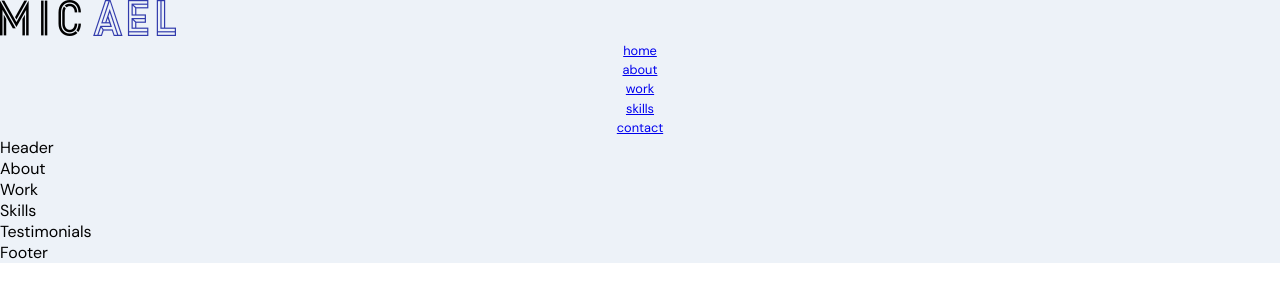
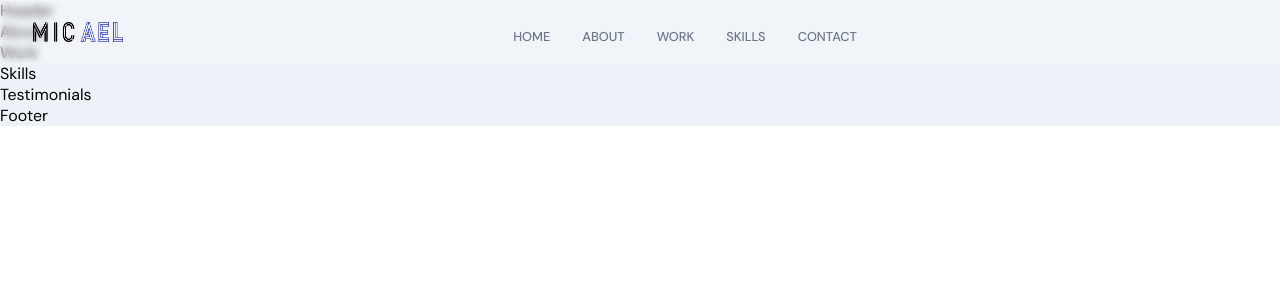
Before and after one commit to lvd1999/portfolio-website, a React (Create React App) app in the folder frontend_react/: page / in a window 1280 px wide. Shown: the top 302 px of the page. Built offline with nearby package versions, Linux system fonts and the light colour scheme.

Commit message:
navbar implementation and stylings

```diff
--- a/frontend_react/src/components/Navbar/Navbar.jsx
+++ b/frontend_react/src/components/Navbar/Navbar.jsx
@@ -1,9 +1,13 @@
-import React from 'react';
+import React, { useState } from 'react';
 
 import './Navbar.scss';
 import { images } from '../../constants';
+import { HiMenuAlt4, HiX } from 'react-icons/hi';
+import { motion } from 'framer-motion';
 
 const Navbar = () => {
+  const [toggle, setToggle] = useState(false);
+
   return (
     <nav className="app__navbar">
       <div className="app__navbar-logo">
@@ -17,6 +21,28 @@
           </li>
         ))}
       </ul>
+
+      <div className="app__navbar-menu">
+        <HiMenuAlt4 onClick={() => setToggle(true)} />
+
+        {toggle && (
+          <motion.div
+            whileInView={{ x: [300, 0] }}
+            transition={{ duration: 0.85, ease: 'easeOut' }}
+          >
+            <HiX onClick={() => setToggle(false)} />
+            <ul className="app__navbar-links">
+              {['home', 'about', 'work', 'skills', 'contact'].map((item) => (
+                <li key={item}>
+                  <a href={`#${item}`} onClick={() => setToggle(true)}>
+                    {item}
+                  </a>
+                </li>
+              ))}
+            </ul>
+          </motion.div>
+        )}
+      </div>
     </nav>
   );
 };
--- a/frontend_react/src/components/Navbar/Navbar.scss
+++ b/frontend_react/src/components/Navbar/Navbar.scss
@@ -0,0 +1,159 @@
+.app__navbar {
+  width: 100%;
+  display: flex;
+  justify-content: space-between;
+  align-items: center;
+  padding: 1rem 2rem;
+  background: rgba(255, 255, 255, 0.25);
+  backdrop-filter: blur(4px);
+  -webkit-backdrop-filter: blur(4px);
+  border: 1px solid rgba(255, 255, 255, 0.25);
+  position: fixed;
+  z-index: 2;
+}
+
+.app__navbar-logo {
+  display: flex;
+  justify-content: flex-start;
+  align-items: center;
+
+  img {
+    width: 90px;
+    height: 20px;
+
+    @media screen and (min-width: 2000px) {
+      width: 180px;
+      height: 40px;
+    }
+  }
+}
+
+.app__navbar-links {
+  flex: 1;
+  display: flex;
+  justify-content: center;
+  align-items: center;
+  list-style: none;
+
+  li {
+    margin: 0 1rem;
+    cursor: pointer;
+    flex-direction: column;
+
+    div {
+      width: 5px;
+      height: 5px;
+      background: transparent;
+      border-radius: 50%;
+      margin-bottom: 5px;
+    }
+
+    a {
+      color: var(--gray-color);
+      text-decoration: none;
+      flex-direction: column;
+      text-transform: uppercase;
+      font-weight: 500;
+
+      transition: all 0.3s ease-in-out;
+
+      &:hover {
+        color: var(--secondary-color);
+      }
+    }
+    &:hover {
+      div {
+        background: var(--secondary-color);
+      }
+    }
+  }
+
+  @media screen and (max-width: 900px) {
+    display: none;
+  }
+}
+
+.app__navbar-menu {
+  width: 35px;
+  height: 35px;
+  border-radius: 50%;
+  position: relative;
+
+  display: flex;
+  justify-content: center;
+  align-items: center;
+  background: var(--secondary-color);
+
+  svg {
+    width: 70%;
+    height: 70%;
+    color: var(--white-color);
+  }
+
+  div {
+    position: fixed;
+    top: 0;
+    bottom: 0;
+    right: 0;
+    z-index: 5;
+
+    padding: 1rem;
+    width: 80%;
+    height: 100vh;
+    display: flex;
+    justify-content: flex-end;
+    align-items: flex-end;
+    flex-direction: column;
+
+    background: url('../../assets/bgWhite.png');
+    background-color: var(--white-color);
+    background-size: cover;
+    background-repeat: repeat;
+
+    box-shadow: 0 0 20px rgba(168, 168, 168, 0.15);
+
+    svg {
+      width: 35px;
+      height: 35px;
+      color: var(--secondary-color);
+      margin: 0.5rem 1rem;
+    }
+
+    ul {
+      list-style: none;
+      margin: 0;
+      padding: 0;
+      height: 100%;
+      width: 100%;
+
+      display: flex;
+      justify-content: flex-start;
+      align-items: flex-start;
+      flex-direction: column;
+
+      li {
+        margin: 1rem;
+
+        a {
+          color: var(--gray-color);
+          text-decoration: none;
+          font-size: 1rem;
+          text-transform: uppercase;
+
+          transition: all 0.3s ease-in-out;
+
+          &:hover {
+            color: var(--secondary-color);
+          }
+        }
+      }
+    }
+
+    @media screen and (min-width: 900px) {
+      display: none;
+    }
+  }
+  @media screen and (min-width: 900px) {
+    display: none;
+  }
+}
```
